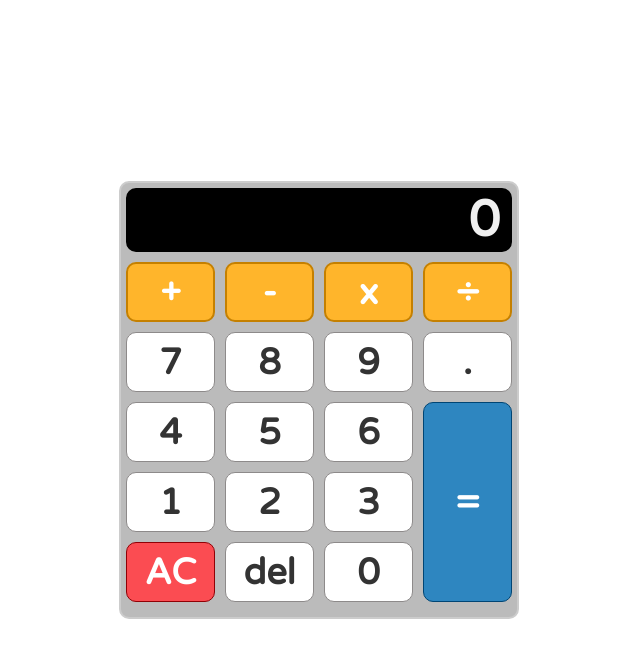
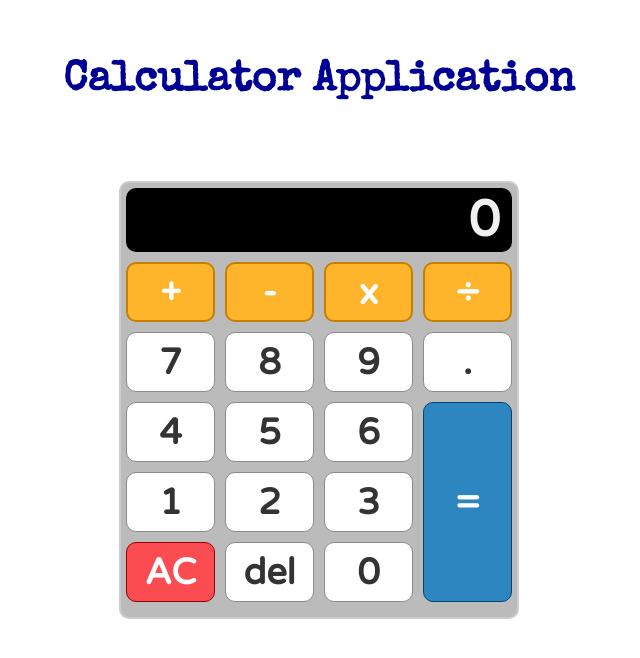
Before and after one commit to StevieV1903/calculator_app, a React (Create React App) app: page / in a window 1280 px wide. Shown: the top 658 px of the page, without its empty margins (321-961 px from the left). Built offline with nearby package versions, Linux system fonts and the light colour scheme.

Commit message:
added application title

```diff
--- a/src/App.js
+++ b/src/App.js
@@ -5,7 +5,7 @@ const App = () => {
   return (
     <div className="app">
       <div className="screen">
-      {/* <h1 className="app-title">Cal-cool-8-or</h1> */}
+      <h1 className="app-title">Calculator Application</h1>
       <Calculator />
       </div>
     </div>
```
